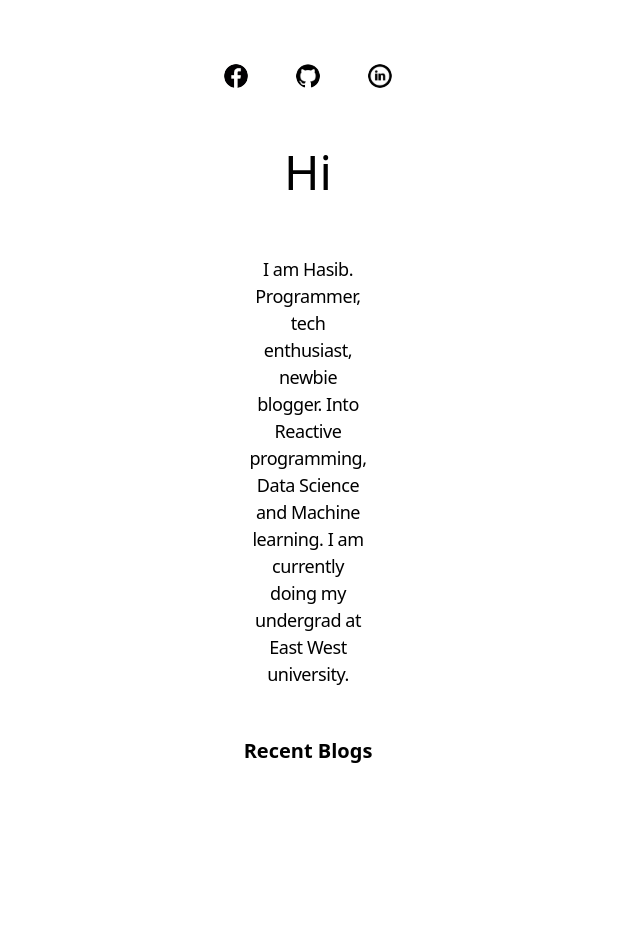
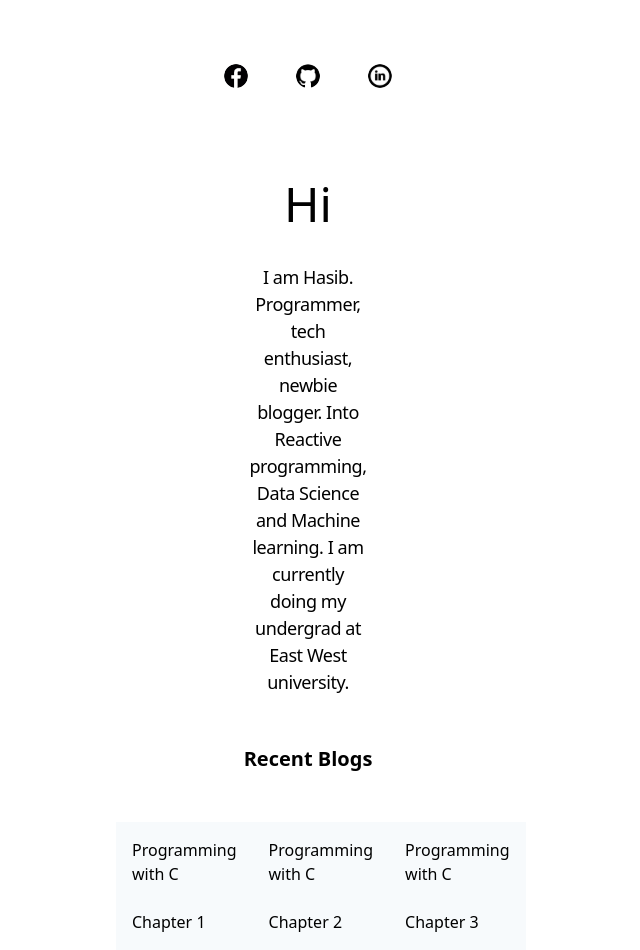
Before and after one commit to Hasib-cirkut/personal-blog, a React (Create React App) app: page / in a window 1280 px wide. Shown: the part 200-1150 px from the top of the page, without its empty margins (332-972 px from the left). Before the commit the page ends 966 px from the top, so only its background shows below. Built offline with nearby package versions, Linux system fonts and the light colour scheme.

Commit message:
:bug: bug fix

```diff
--- /dev/null
+++ b/src/components/BlogCard.js
@@ -0,0 +1,17 @@
+import React from 'react';
+
+const BlogCard = ({ title, subtitle }) => {
+	return (
+		<div className="flex flex-row h-32 w-56 rounded-sm hover:shadow-md ">
+			<div className="bg-gray-400 w-2/6" />
+
+			<div className="flex flex-col justify-between bg-gray-100 p-4">
+				<h4>{title}</h4>
+
+				<p>{subtitle}</p>
+			</div>
+		</div>
+	);
+};
+
+export default BlogCard;
--- a/src/pages/LandingPage.js
+++ b/src/pages/LandingPage.js
@@ -1,5 +1,6 @@
 import React from 'react';
 import { Nav } from '../components/Nav';
+import BlogCard from '../components/BlogCard';
 
 function LandingPage() {
 	return (
@@ -18,11 +19,11 @@ function LandingPage() {
 				<img src="/icon_linkedin.png" alt="icon facebook" className="h-6 w-6 rounded-full mx-12" />
 			</div>
 
-			<div className="flex flex-row justify-center mt-12 text-5xl">
+			<div className="flex flex-row justify-center mt-20 text-5xl">
 				<h1>Hi</h1>
 			</div>
 
-			<div className="flex flex-row justify-center mt-12 text-lg mx-64 px-24 text-center font-light tracking-tight">
+			<div className="flex flex-row justify-center mt-6 text-lg mx-64 px-24 text-center font-light tracking-tight">
 				<p>
 					I am Hasib. Programmer, tech enthusiast, newbie blogger. Into Reactive programming, Data Science and
 					Machine learning. I am currently doing my undergrad at East West university.
@@ -32,6 +33,12 @@ function LandingPage() {
 			<div className="flex flex-row justify-center mt-12 text-xl font-semibold">
 				<p>Recent Blogs</p>
 			</div>
+
+			<div className="flex flex-row mt-12 justify-between px-48">
+				<BlogCard title="Programming with C" subtitle="Chapter 1" />
+				<BlogCard title="Programming with C" subtitle="Chapter 2" />
+				<BlogCard title="Programming with C" subtitle="Chapter 3" />
+			</div>
 		</div>
 	);
 }
```
